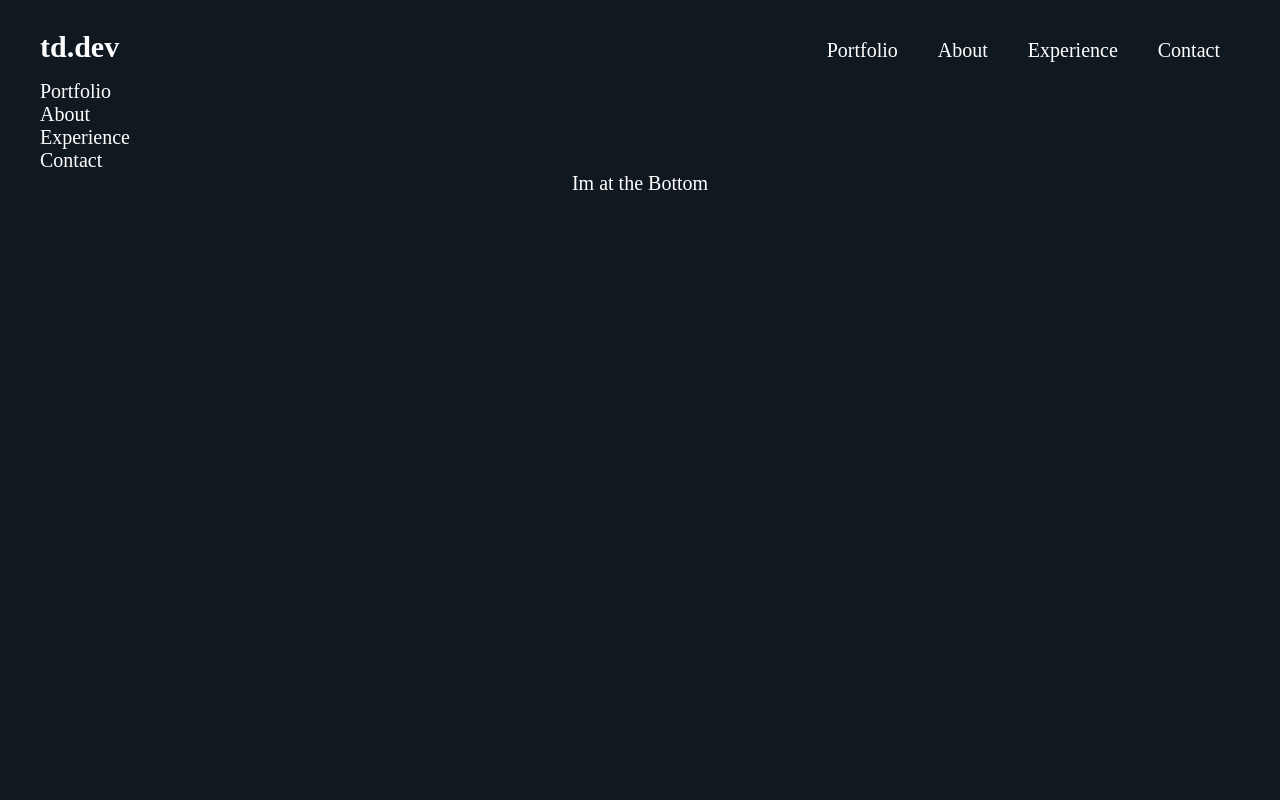
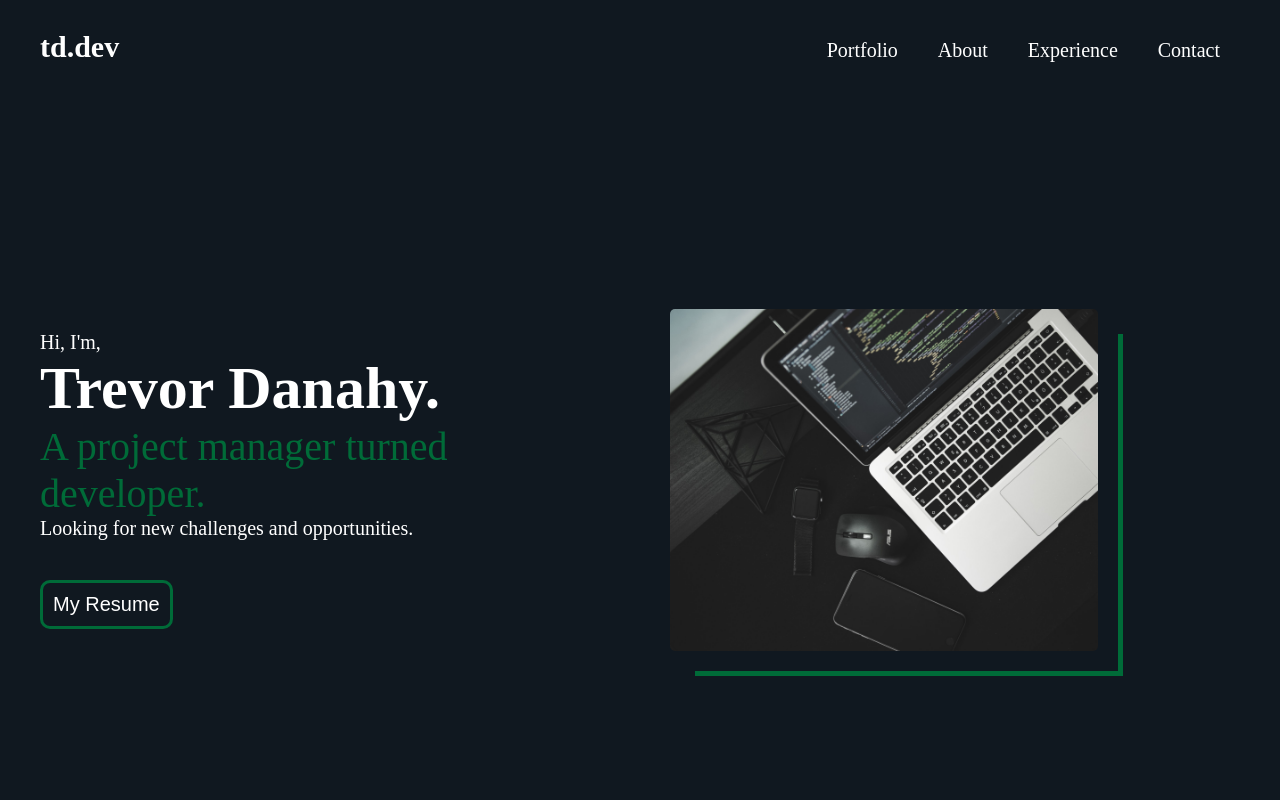
Before and after one commit to trevordanahy/V1, a Gatsby site: page / in a window 1280 px wide. Shown: the top 800 px of the page. Built offline with nearby package versions, Linux system fonts and the light colour scheme; Gatsby itself is replaced by a stand-in of ours.

Commit message:
Added hero section component.

```diff
--- a/gatsby-config.js
+++ b/gatsby-config.js
@@ -3,6 +3,8 @@
         siteUrl: `https://www.yourdomain.tld`,
     },
     plugins: [
-
+        'gatsby-plugin-image',
+        'gatsby-plugin-sharp',
+        'gatsby-transformer-sharp',
     ]
 }
--- a/package.json
+++ b/package.json
@@ -15,6 +15,10 @@
   },
   "dependencies": {
     "gatsby": "^3.13.1",
+    "gatsby-plugin-image": "^1.14.1",
+    "gatsby-plugin-sharp": "^3.14.1",
+    "gatsby-source-filesystem": "^3.14.0",
+    "gatsby-transformer-sharp": "^3.14.0",
     "react": "^17.0.1",
     "react-dom": "^17.0.1"
   }
--- /dev/null
+++ b/src/components/Hero.js
@@ -0,0 +1,26 @@
+import React from 'react'
+import { StaticImage } from 'gatsby-plugin-image'
+import * as styles from '../styles/hero.module.css'
+
+function Hero() {
+    return (
+        <section className={styles.hero}>
+            <div className={styles.heroText}>
+                <p>Hi, I'm,</p>
+                <h2>Trevor Danahy.</h2>
+                <h3>A project manager turned developer.</h3>
+                <p>Looking for new challenges and opportunities.</p>
+                <button>My Resume</button>
+            </div>
+            <div className={styles.heroImg}>
+                <StaticImage
+                    src="../img/laptop.jpg"
+                    alt="dev laptop"
+                    placeholder="blurred"
+                />
+            </div>
+        </section>
+    )
+}
+
+export default Hero
--- a/src/pages/index.js
+++ b/src/pages/index.js
@@ -1,10 +1,12 @@
 import React from 'react'
+import Hero from '../components/Hero'
 import Layout from '../components/Layout'
 import '../styles/global.css'
 
 function Home() {
   return (
     <Layout>
+      <Hero />
       <div id="portfolio">Portfolio</div>
       <div id="About">About</div>
       <div id="experience">Experience</div>
--- /dev/null
+++ b/src/styles/hero.module.css
@@ -0,0 +1,67 @@
+.hero {
+    display: grid;
+    grid-template-columns: 1fr 1fr;
+    column-gap: 3em;
+    width: 100%;
+    height: 100vh;
+    align-items: center;
+}
+
+.heroText {
+    justify-self: end;
+}
+
+.heroText h2 {
+    font-size: 3em;
+}
+
+.heroText h3 {
+    font-size: 2em;
+    font-weight: 400;
+    color: #006B38FF;
+}
+
+.hero button {
+    background-color: #101820FF;
+    border:  3px solid #006B38FF;
+    color: white;
+    border-radius: .5em;
+    margin-top: 2em;
+    padding: .5em;
+    font-size: 1em;
+}
+
+.hero button:hover{
+    background-color: #006B38FF;
+    padding: 10px;
+}
+
+.heroImg {
+    max-width: 75%;
+    max-height: 75%;
+    justify-self: start;
+    box-shadow: 20px 20px 0 0 #101820FF, 25px 25px 0 0 #006B38FF;
+}
+
+.heroImg:hover {
+    max-width: 75%;
+    max-height: 75%;
+    justify-self: start;
+    box-shadow: 10px 10px 0 0 #101820FF, 15px 15px 0 0 #006B38FF;
+}
+
+.hero img {
+    object-fit: contain;
+    border-radius: .25em;
+}
+
+@media only screen and (max-width: 750px){
+    .hero {
+        display: flex;
+        align-content: center;
+    }
+
+    .heroImg {
+        display: none;
+    }
+}
```
Also changed, not shown: src/img/heroLaptop.jpg (added), src/img/laptop.jpg (added), 1 other file.
